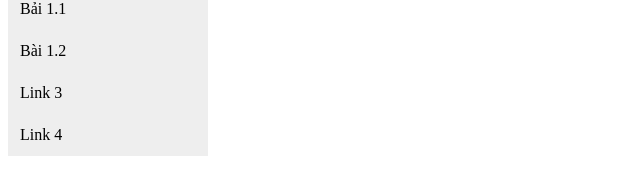
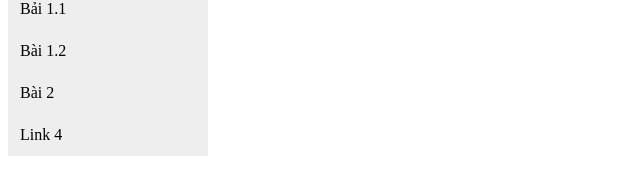
Before and after one commit to NguyenHuuHoa186/NguyenHuuHoa.github.io, a plain HTML site: page index.html in a window 1280 px wide. Shown: the part 134-328 px from the top of the page, 0-640 px from the left. Drawn offline with Linux system fonts and the light colour scheme.

Commit message:
Update index.html

```diff
--- a/index.html
+++ b/index.html
@@ -33,7 +33,7 @@
   <a href="#" class="active">Home</a>
   <a href="https://nguyenhuuhoa186.github.io/NguyenHuuHoa.github.io/B%C3%A0i%201/BaiTap1.html">Bải 1.1</a>
   <a href="https://nguyenhuuhoa186.github.io/NguyenHuuHoa.github.io/B%C3%A0i%201/BaiTap2.html">Bài 1.2</a>
-  <a href="#">Link 3</a>
+  <a href="#">Bài 2</a>
   <a href="#">Link 4</a>
 </div>
 
```
